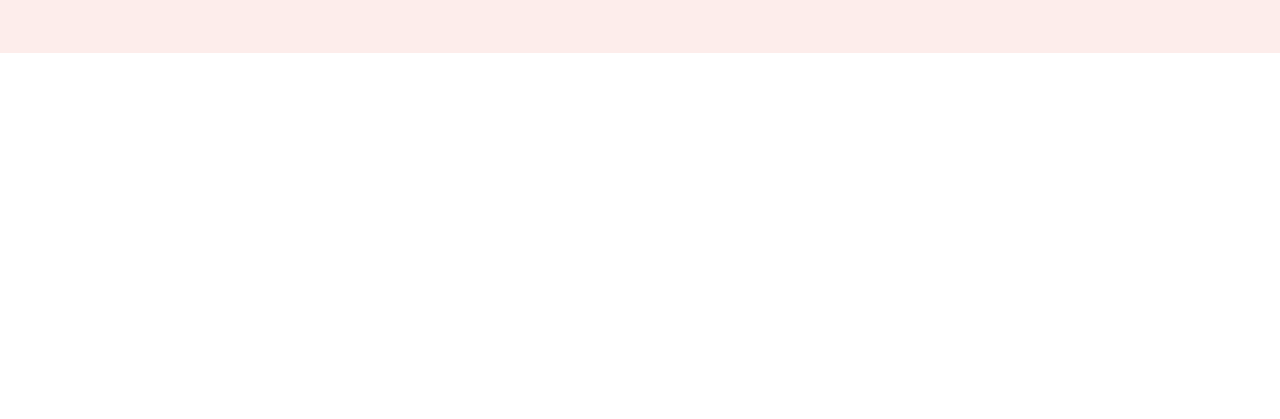
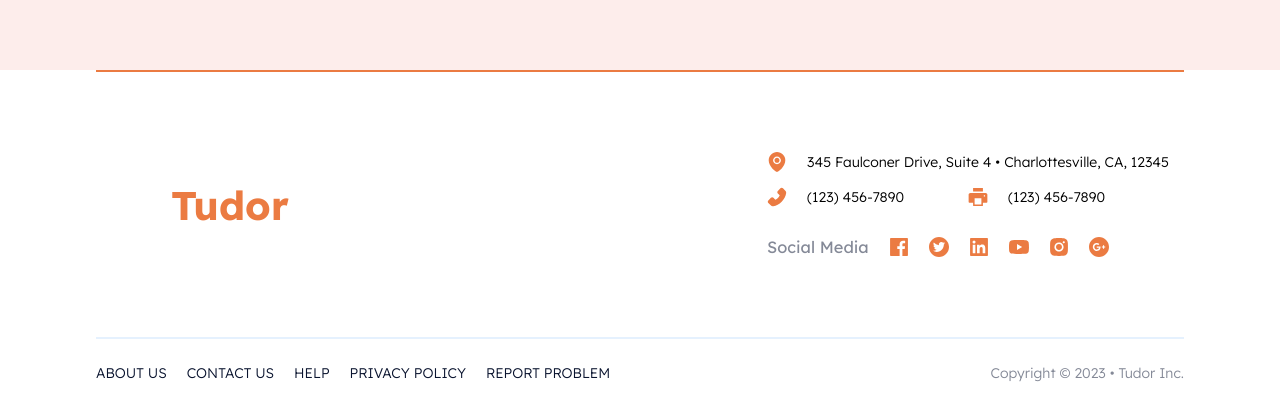
Before and after one commit to 2110336-2565-2/Sec3-Group16-Tuder, a React (Create React App) app in the folder Frontend/: page /review/1 in a window 1280 px wide. Shown: the part 657-1076 px from the top of the page. Before the commit the page ends 800 px from the top, so only its background shows below. Built offline with nearby package versions, Linux system fonts and the light colour scheme.

Commit message:
Add global Footer

```diff
--- /dev/null
+++ b/Frontend/src/components/global/Footer.js
@@ -0,0 +1,165 @@
+import React from "react";
+import styled from "styled-components";
+import { NavLink } from "react-router-dom";
+
+// icon
+import {
+  EnvironmentFilled,
+  PhoneFilled,
+  PrinterFilled,
+  FacebookFilled,
+  TwitterCircleFilled,
+  LinkedinFilled,
+  YoutubeFilled,
+  InstagramFilled,
+  GooglePlusCircleFilled,
+} from "@ant-design/icons";
+
+export default function Footer() {
+  return (
+    <Container>
+      <Wrapper>
+        <HR borderWidth="1.3px" color="#EB7B42" />
+        <MainSection>
+          <AppLogo>Tudor</AppLogo>
+          <InfoContainter>
+            <InfoWrapper gridColumn="1 / 3">
+              <EnvironmentFilled style={iconStyle} />
+              <Address>
+                345 Faulconer Drive, Suite 4 • Charlottesville, CA, 12345
+              </Address>
+            </InfoWrapper>
+            <InfoWrapper gridRow="2 / 3">
+              <PhoneFilled style={iconStyle} />
+              <Info>(123) 456-7890</Info>
+            </InfoWrapper>
+            <InfoWrapper gridRow="2 / 3">
+              <PrinterFilled style={iconStyle} />
+              <Info>(123) 456-7890</Info>
+            </InfoWrapper>
+            <InfoWrapper marginTop="15px" gridColumn="1 / 3">
+              <Topic>Social Media</Topic>
+              <FacebookFilled style={iconStyle} />
+              <TwitterCircleFilled style={iconStyle} />
+              <LinkedinFilled style={iconStyle} />
+              <YoutubeFilled style={iconStyle} />
+              <InstagramFilled style={iconStyle} />
+              <GooglePlusCircleFilled style={iconStyle} />
+            </InfoWrapper>
+          </InfoContainter>
+        </MainSection>
+        <HR borderWidth="0.5px" color="#E5F1FE" />
+        <BottomSection>
+        <Nav>
+            <StyledNavLink to="/">ABOUT US</StyledNavLink>
+            <StyledNavLink to="/">CONTACT US</StyledNavLink>
+            <StyledNavLink to="/">HELP</StyledNavLink>
+            <StyledNavLink to="/">PRIVACY POLICY</StyledNavLink>
+            <StyledNavLink to="/report">REPORT PROBLEM</StyledNavLink>
+        </Nav>
+        <Info color="#848997">Copyright © 2023 • Tudor Inc.</Info>
+      </BottomSection>
+      </Wrapper>
+    </Container>
+  );
+}
+
+const Container = styled.footer`
+  display: flex;
+  background-color: white;
+  flex-direction: column;
+  justify-content: center;
+  align-items: center;
+  width: 100%;
+  font-weight: 200;
+  font-size: 14px;
+`;
+
+const Wrapper = styled.div`
+  width: 85%;
+`;
+
+const HR = styled.hr`
+    width: 100%;
+    border-width: ${(props) => {
+        return props.borderWidth;
+    }};
+    color: ${(props) => {
+        return props.color;
+    }};
+`;
+const InfoContainter = styled.div`
+  display: grid;
+  row-gap: 15px;
+`;
+
+const MainSection = styled.div`
+  display: flex;
+  justify-content: space-between;
+  align-items: center;
+  padding: 80px 15px;
+  width: 100%;
+`;
+
+const AppLogo = styled.h1`
+  color: #eb7b42;
+  font-size: 40px;
+  margin-left: 60px;
+`;
+
+const InfoWrapper = styled.div`
+  display: flex;
+  justify-content: flex-start;
+  align-items: center;
+  gap: 20px;
+  grid-column: ${(props) => {
+    return props.gridColumn;
+  }};
+  grid-row: ${(props) => {
+    return props.gridRow;
+  }};
+  margin-top: ${(props) => {
+    return props.marginTop;
+  }};
+  color: ${(props) => {
+    return props.color;
+    }};
+`;
+
+const Address = styled.address`
+    font-style: normal;
+`;
+
+const Info = styled.p`
+    color: ${(props) => {
+        return props.color;
+    }};
+`;
+
+const Topic = styled.h3`
+  font-weight: 400;
+  color: #848997;
+`;
+
+const iconStyle = {
+  fontSize: "20px",
+  color: "#EB7B42",
+};
+
+const BottomSection = styled.div`
+    width: 100%;
+    display: flex;
+    justify-content: space-between;
+    align-items: center;
+    padding: 25px 0px 50px 0px;
+`;
+
+const Nav = styled.nav`
+    display: flex;
+    gap: 20px;
+`;
+
+const StyledNavLink = styled(NavLink)`
+    color: #0A142F;
+    text-decoration: none;
+`;
--- a/Frontend/src/pages/Review.js
+++ b/Frontend/src/pages/Review.js
@@ -4,6 +4,7 @@ import styled from "styled-components";
 import { useNavigate } from "react-router-dom";
 import Button from "../components/global/Button";
 import TextInput from "../components/profile/TextInput";
+import Footer from "../components/global/Footer";
 import { confirm } from "../components/global/customToast";
 
 export default function Review() {
@@ -54,16 +55,17 @@ export default function Review() {
           <Button variance="submit" type="submit" >Send</Button>
         </ButtonSection>
       </Form>
+      <Footer />
     </Container>
   );
 }
 
 const Container = styled.div`
   display: flex;
+  flex-direction: column;
   justify-content: center;
   align-items: center;
   background-color: #fdedeb;
-  height: 80vh;
 `;
 
 const Form = styled.form`
@@ -74,6 +76,7 @@ const Form = styled.form`
   width: 80%;
   background-color: white;
   padding: 30px 75px;
+  margin: 150px 0px;
   border-radius: 10px;
 `;
 
```
